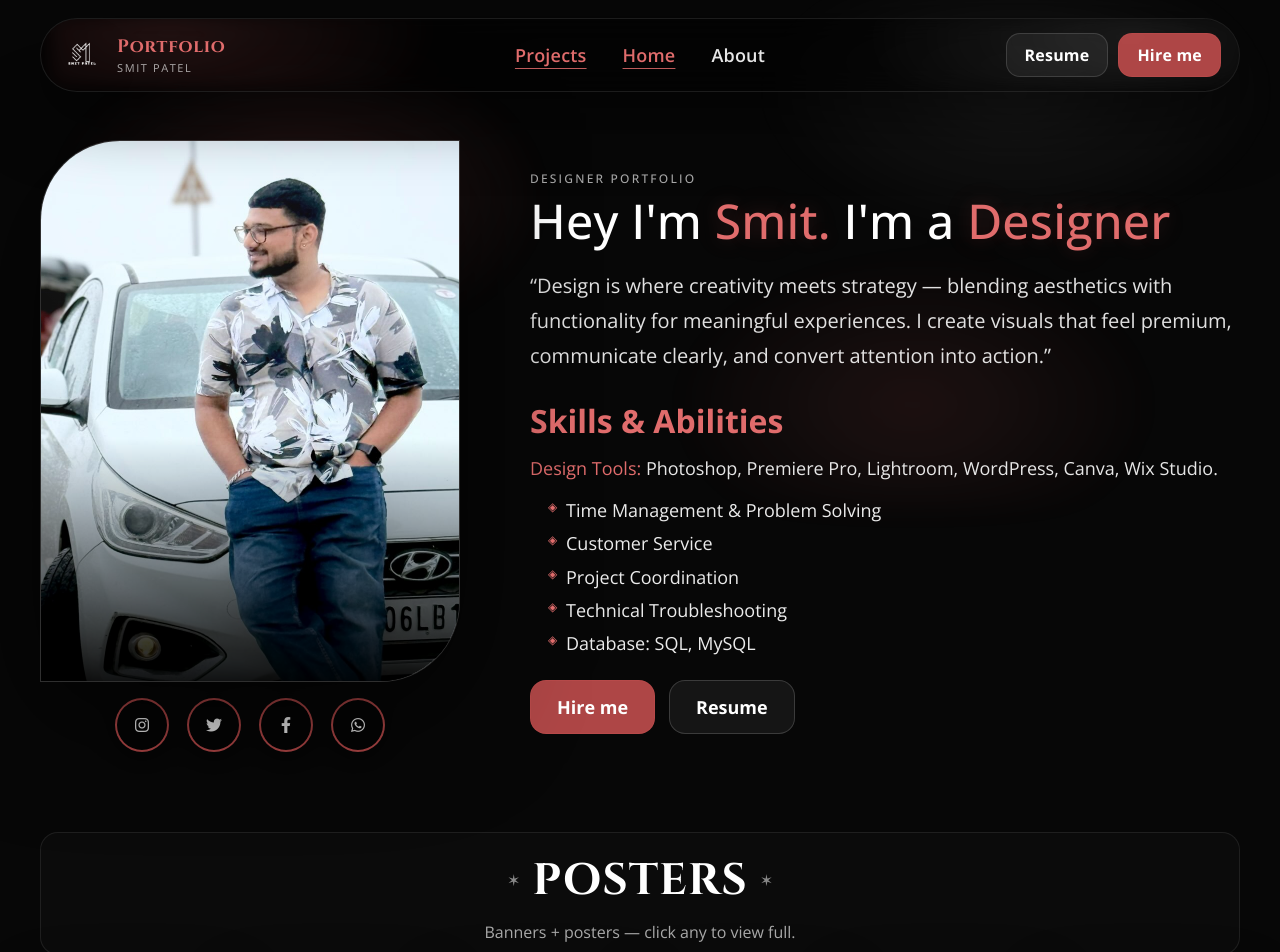
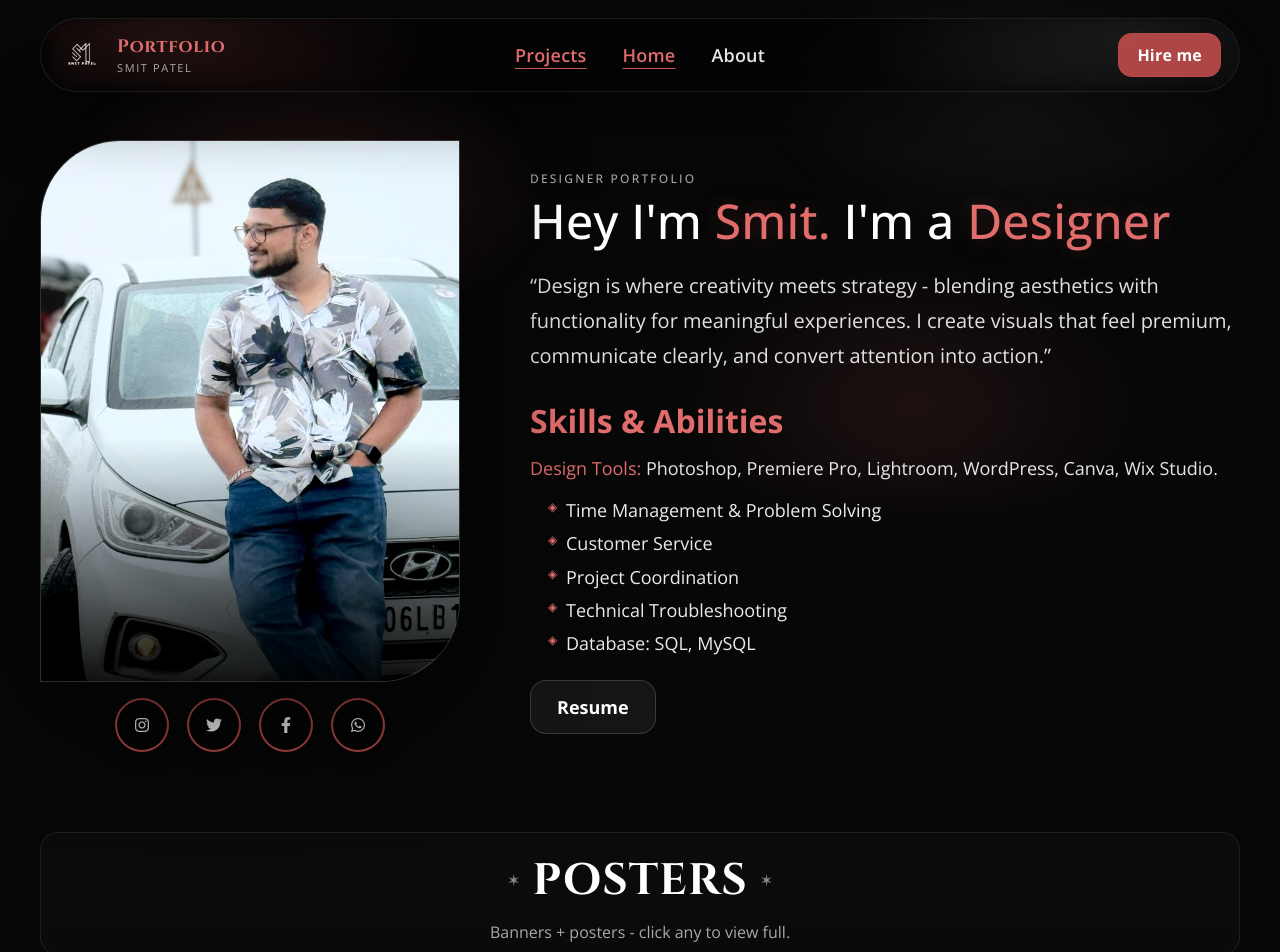
Before and after one commit to Oyemahak/Smit, a React (Vite) app: page /home in a window 1280 px wide. Shown: the top 952 px of the page. Built offline with nearby package versions, Linux system fonts and the light colour scheme.

Commit message:
Small fixes

```diff
--- a/src/components/Navbar.jsx
+++ b/src/components/Navbar.jsx
@@ -89,14 +89,6 @@ export default function Navbar() {
 
         {/* Right: Buttons + Burger */}
         <div className="nav-right">
-          <a
-            className="nav-btn nav-btn-ghost"
-            href={`${base}smit-patel-resume.pdf`}
-            target="_blank"
-            rel="noopener noreferrer"
-          >
-            Resume
-          </a>
 
           <a
             className="nav-btn nav-btn-accent"
--- a/src/pages/Home.jsx
+++ b/src/pages/Home.jsx
@@ -190,7 +190,7 @@ export default function Home() {
             </h1>
 
             <p className="hero-quote">
-              “Design is where creativity meets strategy — blending aesthetics with functionality for meaningful
+              “Design is where creativity meets strategy - blending aesthetics with functionality for meaningful
               experiences. I create visuals that feel premium, communicate clearly, and convert attention into action.”
             </p>
 
@@ -210,11 +210,7 @@ export default function Home() {
                 <li>Database: SQL, MySQL</li>
               </ul>
             </div>
-                        <div className="hero-actions">
-              <a className="btn btn-accent" href="https://wa.me/917698641630" target="_blank" rel="noopener noreferrer">
-                Hire me
-              </a>
-
+            <div className="hero-actions">
               <a
                 className="btn btn-ghost"
                 href={`${base}smit-patel-resume.pdf`}
@@ -232,7 +228,7 @@ export default function Home() {
       <GallerySection
         id="projects"
         title="Posters"
-        subtitle="Banners + posters — click any to view full."
+        subtitle="Banners + posters - click any to view full."
         images={posterBannerImages}
         density="super"
       />
```
